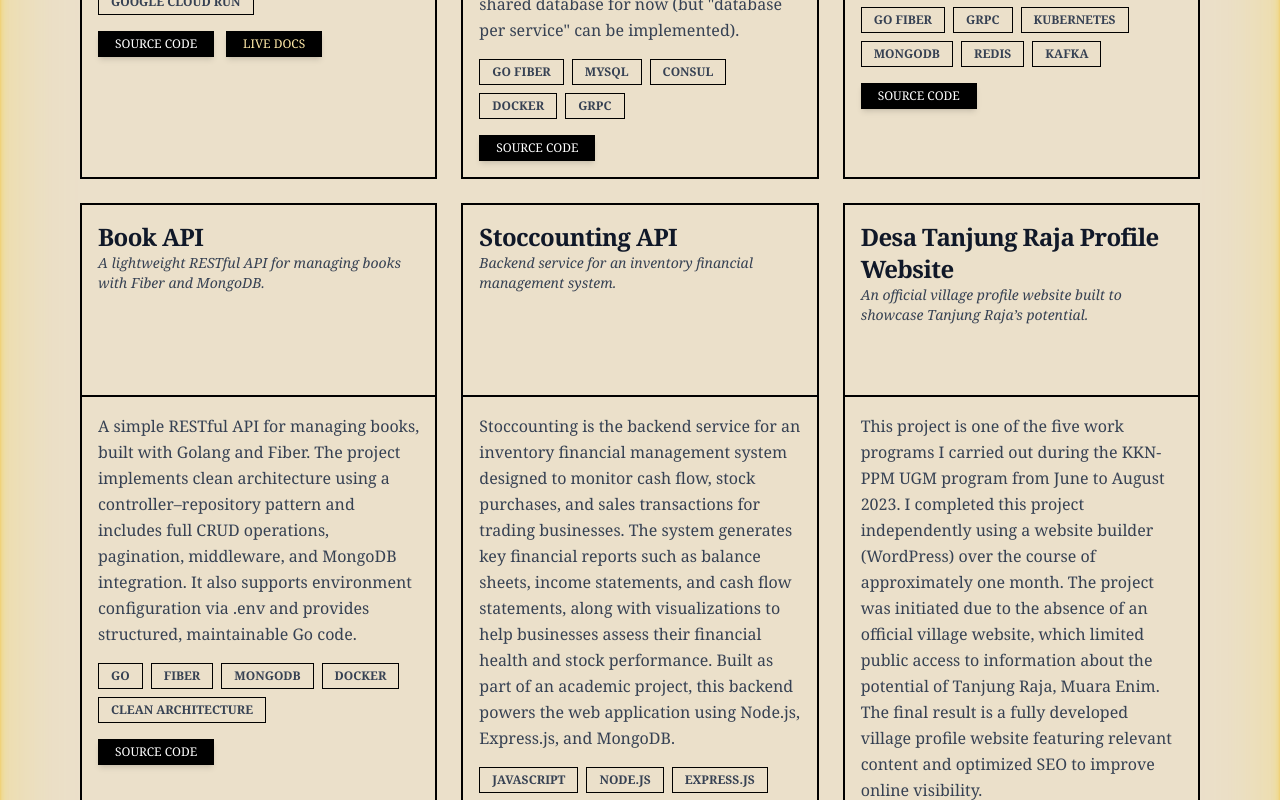
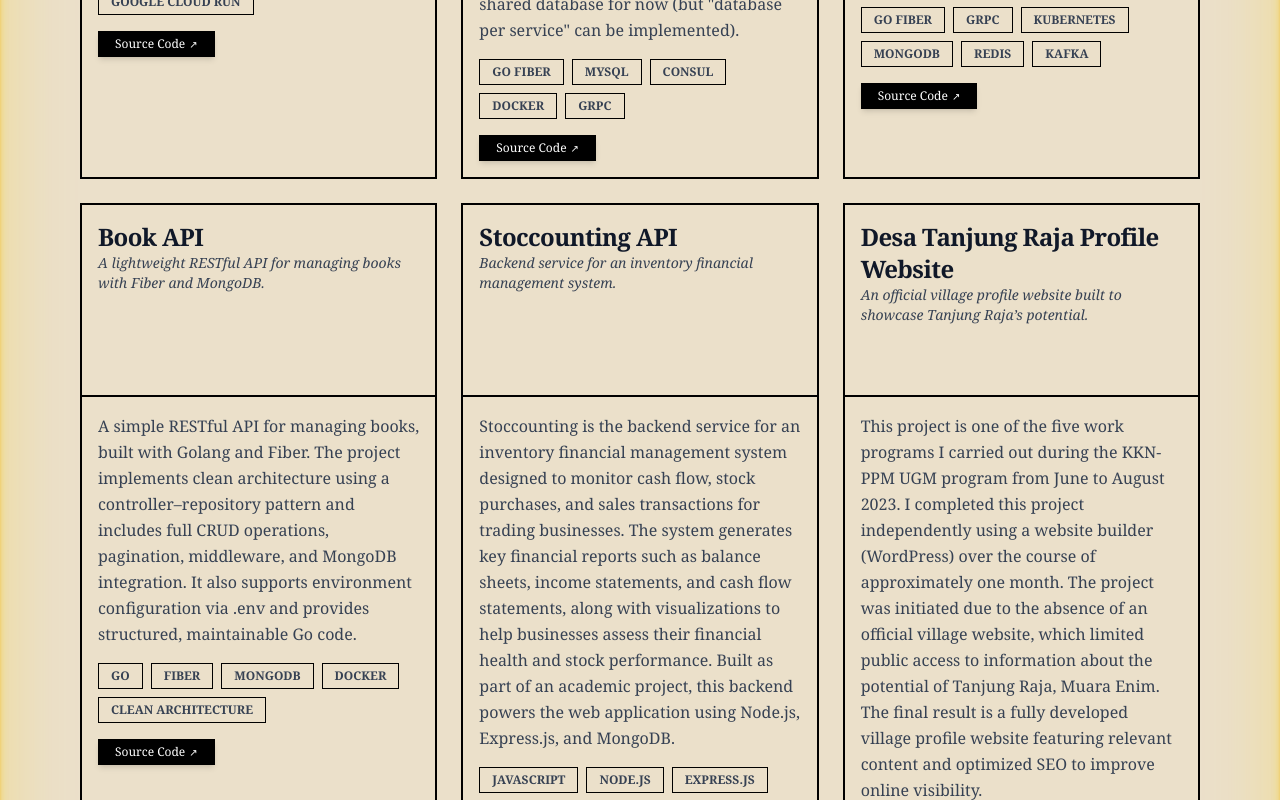
Before and after one commit to mfmahendr/mfmahendr.github.io, a React (Vite) app: page / in a window 1280 px wide. Shown: the part 3800-4600 px from the top of the page. Built offline with nearby package versions, Linux system fonts and the light colour scheme; a web font is replaced by a local one.

Commit message:
feat(projects): :sparkles: enhance ProjectCard component with additional project links and improved layout

```diff
--- a/src/components/sections/About/About.jsx
+++ b/src/components/sections/About/About.jsx
@@ -6,8 +6,7 @@ import { ImageWithAttribution } from "../../ui/ImageWithAttribution";
 const About = () => {
   const { t } = useTranslation("about");
   const queryId =
-    new URLSearchParams(window.location.search).get("job_exp") ||
-    "backend_cloud";
+    new URLSearchParams(window.location.search).get("job_exp") || "software";
 
   const articles = t("articles", { returnObjects: true });
 
--- a/src/components/sections/Projects/ProjectCard.jsx
+++ b/src/components/sections/Projects/ProjectCard.jsx
@@ -1,19 +1,53 @@
 export const ProjectCard = ({ project }) => {
-  const { title, short, description, tags, source, live } = project;
+  const {
+    title,
+    short,
+    description,
+    tags,
+    source,
+    sources,
+    live_docs,
+    live_apps,
+    release,
+  } = project;
+
+  const links = [
+    source && {
+      label: "Source Code",
+      url: source,
+    },
+    sources?.frontend && {
+      label: "FE Code",
+      url: sources.frontend,
+    },
+    sources?.backend && {
+      label: "BE Code",
+      url: sources.backend,
+    },
+    live_docs && {
+      label: "Docs",
+      url: live_docs,
+    },
+    live_apps && {
+      label: "Live",
+      url: live_apps,
+    },
+    release && {
+      label: "Release",
+      url: release,
+    },
+  ].filter(Boolean);
 
   return (
-    <div className="border-2 border-black p-0 transition-all duration-300 ease-in-out hover:-translate-y-1 hover:shadow-[3px_3px_0_rgba(0,0,0,0.1)]">
-      {/* Header Area */}
-      <div className="h-48 border-b-2 border-black p-4 relative">
+    <div className="border-2 border-black p-0 transition-all duration-300 hover:-translate-y-1 hover:shadow-[3px_3px_0_rgba(0,0,0,0.1)]">
+      <div className="h-48 border-b-2 border-black p-4">
         <h3 className="font-bold">{title}</h3>
         <p className="text-sm italic">{short}</p>
       </div>
 
-      {/* Content */}
       <div className="p-4">
         <p className="mb-4">{description}</p>
 
-        {/* Tags */}
         {tags?.length > 0 && (
           <div className="flex flex-wrap gap-2 mb-4">
             {tags.map((tag, i) => (
@@ -28,28 +62,24 @@ export const ProjectCard = ({ project }) => {
         )}
 
         {/* Links */}
+        {links.length > 0 && (
           <div className="flex flex-wrap gap-3">
-          {source && (
+            {links.map(({ label, url }, i) => (
               <a
-              href={source}
+                key={i}
+                href={url}
                 target="_blank"
                 rel="noopener noreferrer"
-              className="inline-block bg-black hover:text-[#ffe9a7] text-white text-xs px-4 py-1 rounded-none border border-black shadow-md transition-all duration-300 transform hover:scale-105"
+                className="inline-flex items-center gap-1 bg-black text-white hover:text-[#ffe9a7] text-xs px-4 py-1 border border-black shadow-md transition-all hover:scale-105"
               >
-              SOURCE CODE
+                {label}
+                <span aria-hidden className="text-[10px] leading-none">
+                  ↗
+                </span>
               </a>
+            ))}
+          </div>
         )}
-          {live && (
-            <a
-              href={live}
-              target="_blank"
-              rel="noopener noreferrer"
-              className="inline-block bg-black text-[#ffe9a7] text-xs px-4 py-1 rounded-none border border-black shadow-md transition-all duration-300 transform hover:scale-105"
-            >
-              LIVE DOCS
-            </a>
-          )}
-        </div>
       </div>
     </div>
   );
```
Lines whose indentation alone changed are shown as unchanged.
